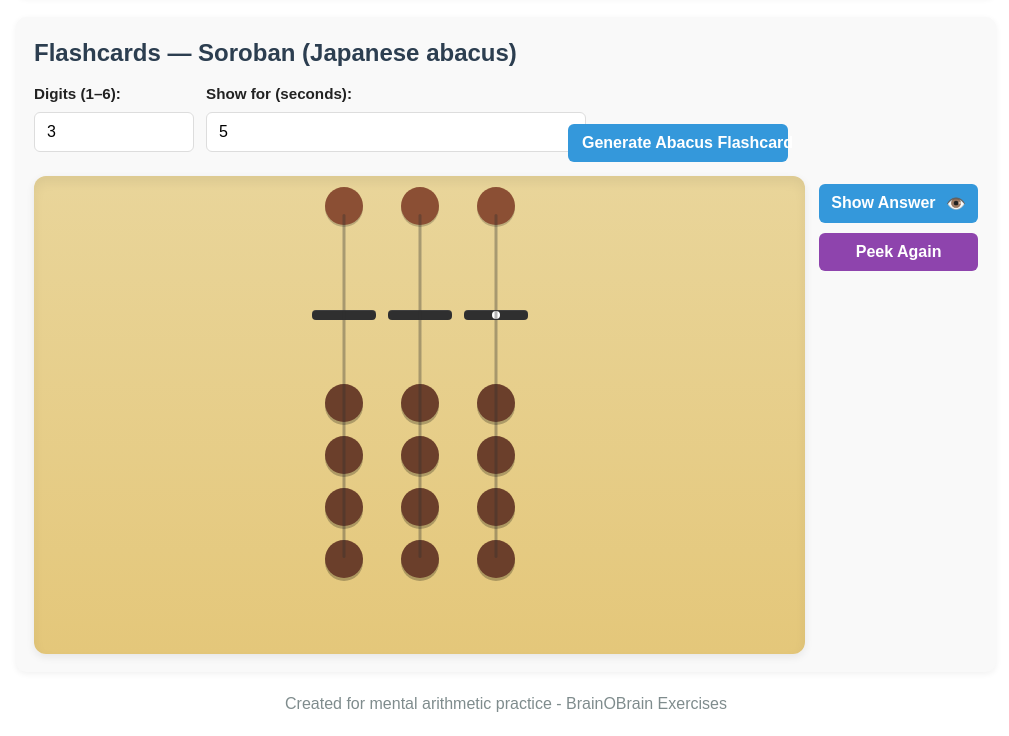
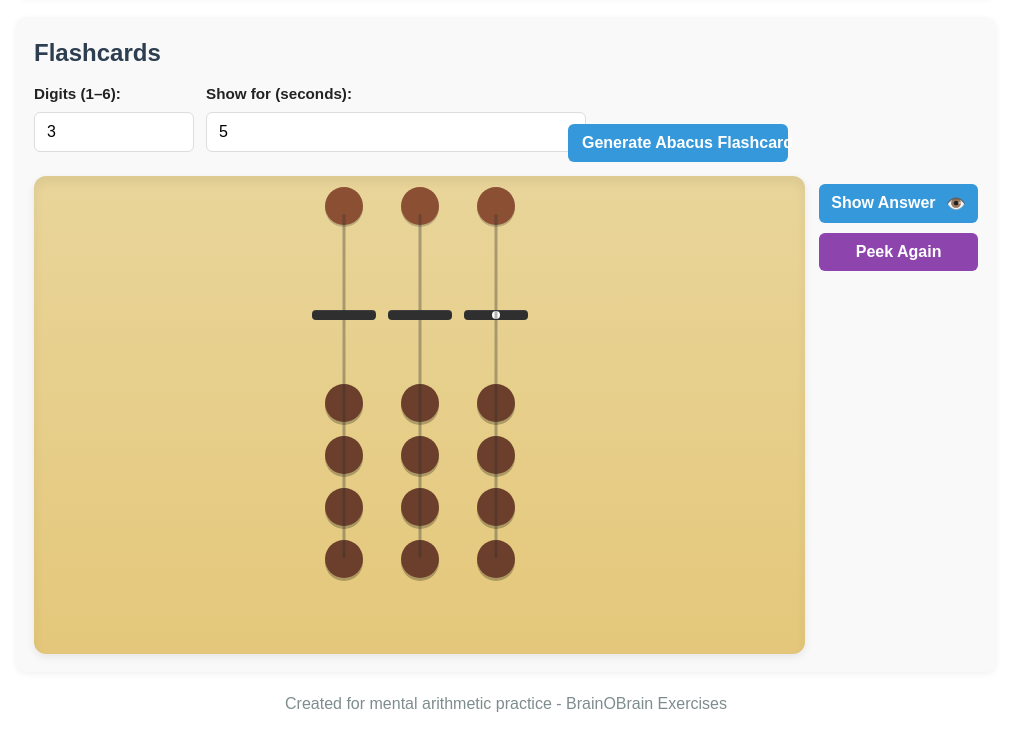
Before and after one commit to tangriel/brainobrain_practice, a plain HTML site: page index.html in a window 1280 px wide. Shown: the part 1234-1970 px from the top of the page, without its empty margins (134-1143 px from the left). Drawn offline with Linux system fonts and the light colour scheme.

Commit message:
Simplify header for abacus section

```diff
--- a/index.html
+++ b/index.html
@@ -391,7 +391,7 @@
 
   <!-- Abacus (Soroban) Section -->
   <div class="section abacus-section" id="abacus-section">
-    <h2>Flashcards — Soroban (Japanese abacus)</h2>
+    <h2>Flashcards</h2>
 
     <div class="controls abacus-controls">
       <div>
```
